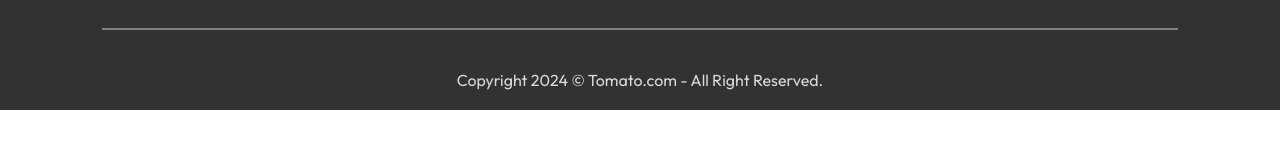
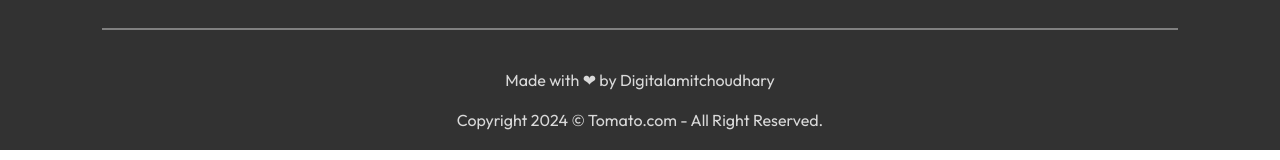
Before and after one commit to digitalamitchoudhary/food-del, a React (Vite) app in the folder frontend/: page /myorders in a window 1280 px wide. Shown: the part 582-742 px from the top of the page. Built offline with nearby package versions, Linux system fonts and the light colour scheme; no server answers.

Commit message:
Update Footer.jsx

```diff
--- a/frontend/src/components/Footer/Footer.jsx
+++ b/frontend/src/components/Footer/Footer.jsx
@@ -49,6 +49,9 @@ function Footer() {
 
     </div>
     <hr/>
+     <div class="su"><a class="custom-link" href="https://digitalamitchoudhary.com/" target="_blank">
+            Made with <span class="heart">❤</span> by Digitalamitchoudhary
+          </a></div>
     <p className="footer-copyright">Copyright 2024  © Tomato.com - All Right Reserved.</p>
     </div>
   )
```
